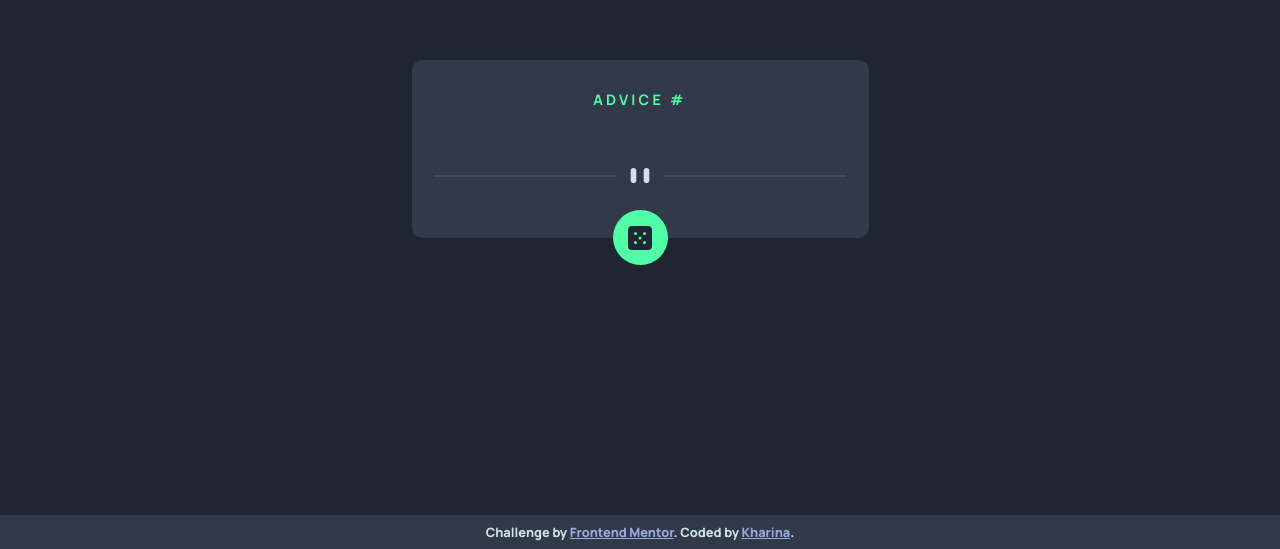
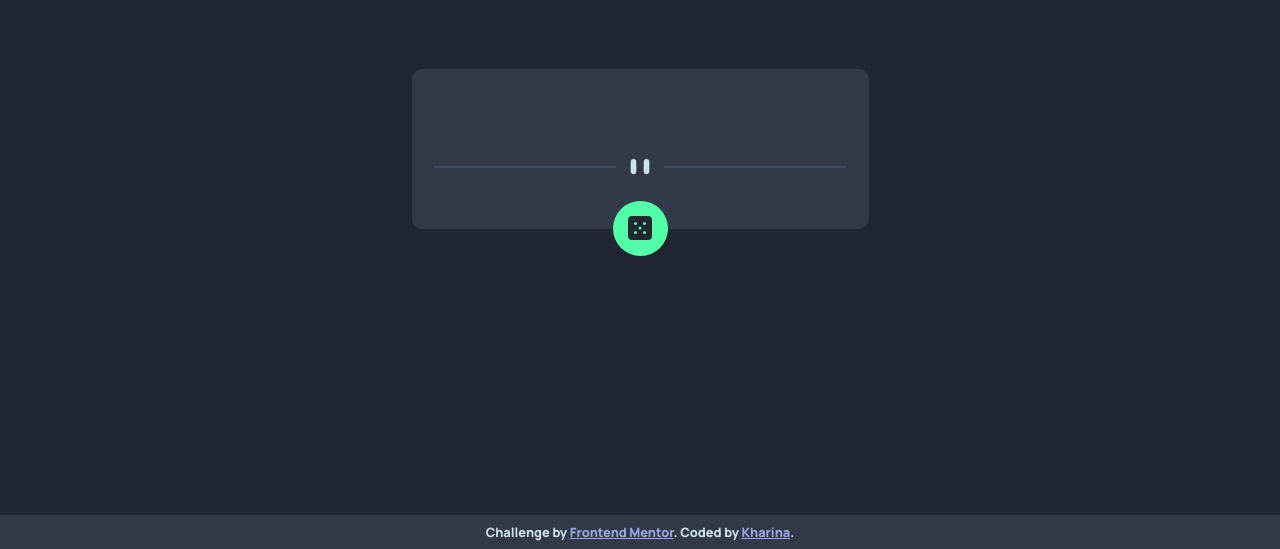
Before and after one commit to itskharina/quote-generator, a plain HTML site: page index.html in a window 1280 px wide. Shown: the part 251-800 px from the top of the page. Drawn offline with Linux system fonts and the light colour scheme; no server answers.

Commit message:
Removed text in h1 as it wasn't needed

```diff
--- a/index.html
+++ b/index.html
@@ -12,7 +12,7 @@
 </head>
 <body>
     <div class="box">
-        <h1 class="advice-number">ADVICE #</h1>
+        <h1 class="advice-number"></h1>
         <p class="advice"></p>
         <img class="divide" src="./images/pattern-divider-desktop.svg" alt="pattern divider">
         <button><img src="./images/icon-dice.svg" alt="dice icon"></button>
```
